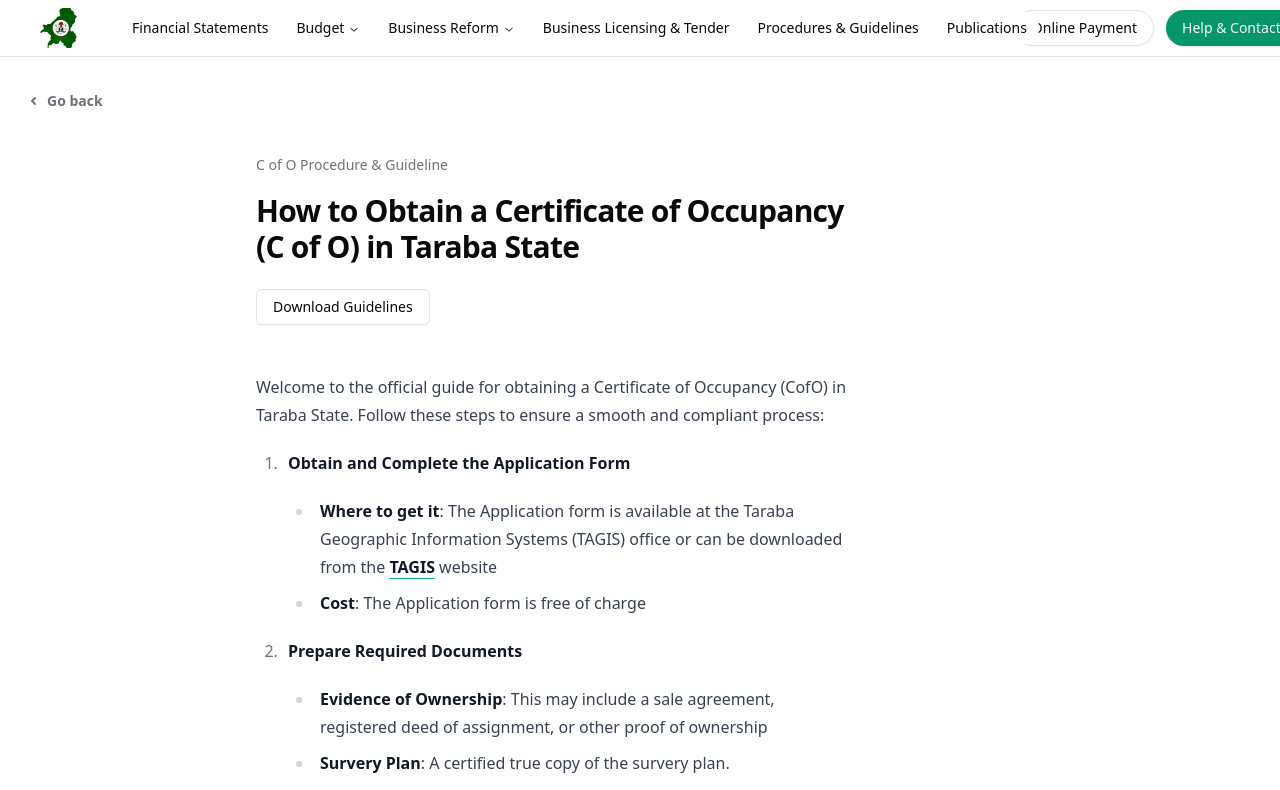
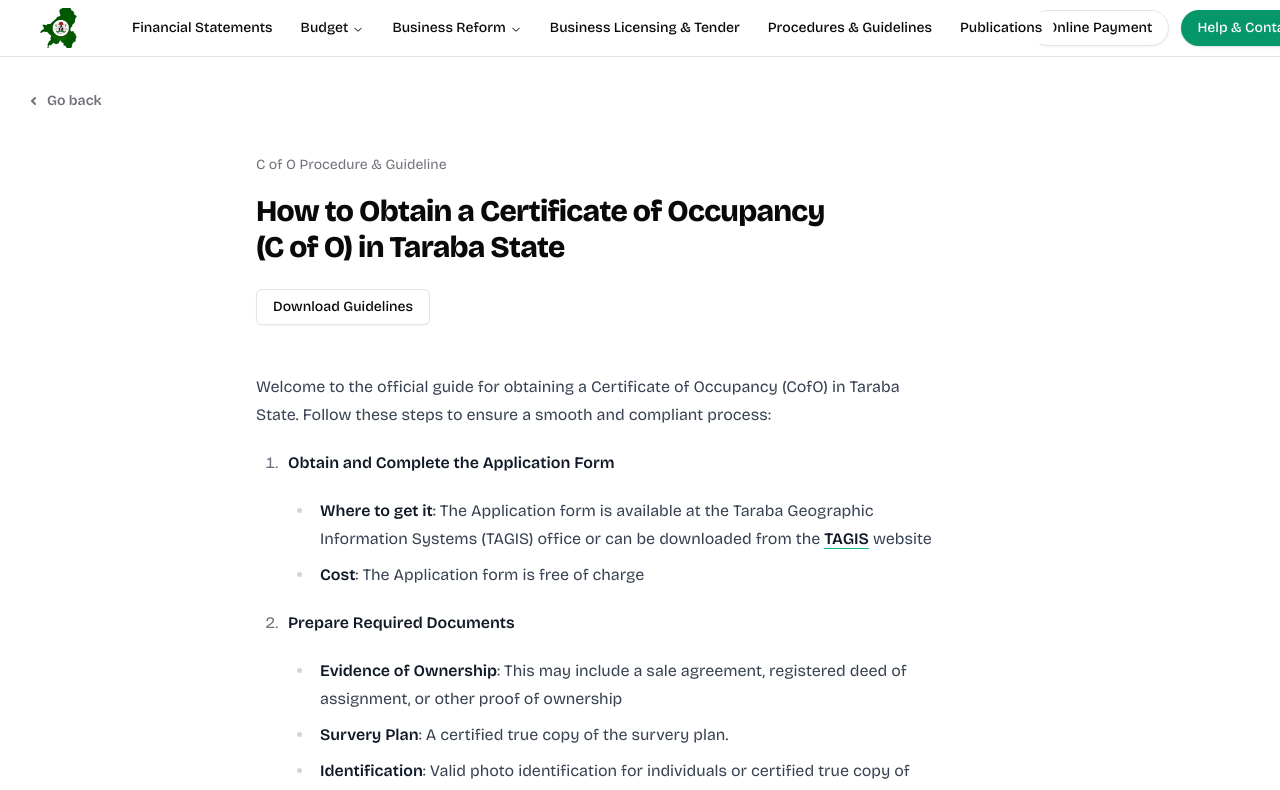
Before and after one commit to techsavvymicky/saber, a Next.js app: page /business-reforms/c-of-o-procedure in a window 1280 px wide. Shown: the top 790 px of the page. Built offline with nearby package versions, Linux system fonts and the light colour scheme.

Commit message:
Font Change --Brico

```diff
--- a/app/layout.tsx
+++ b/app/layout.tsx
@@ -16,7 +16,7 @@ export default function RootLayout({
 }>) {
   return (
     <html className="h-full" lang="en">
-      <body className="h-full w-full overflow-x-hidden">
+      <body className="h-full w-full overflow-x-hidden font-brico">
         <SiteHeader />
         {children}
         <SiteFooter />
```
